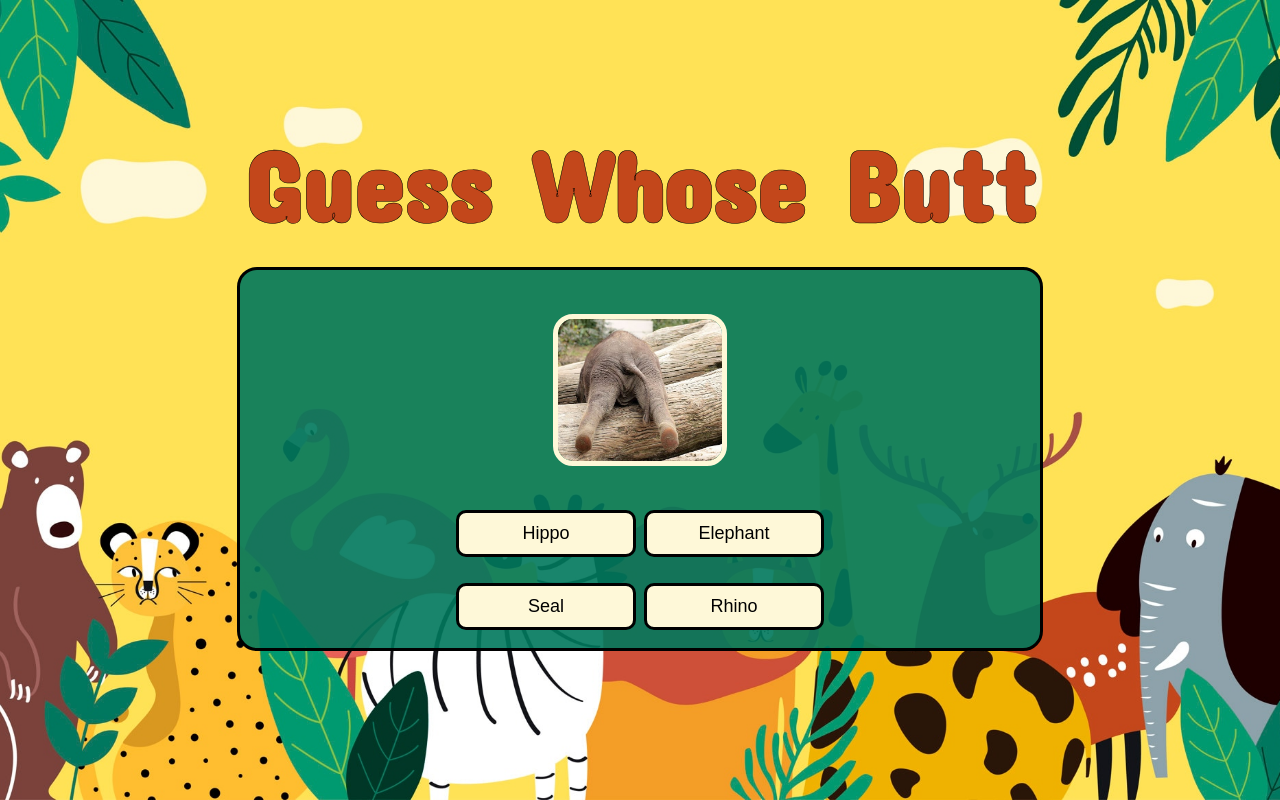
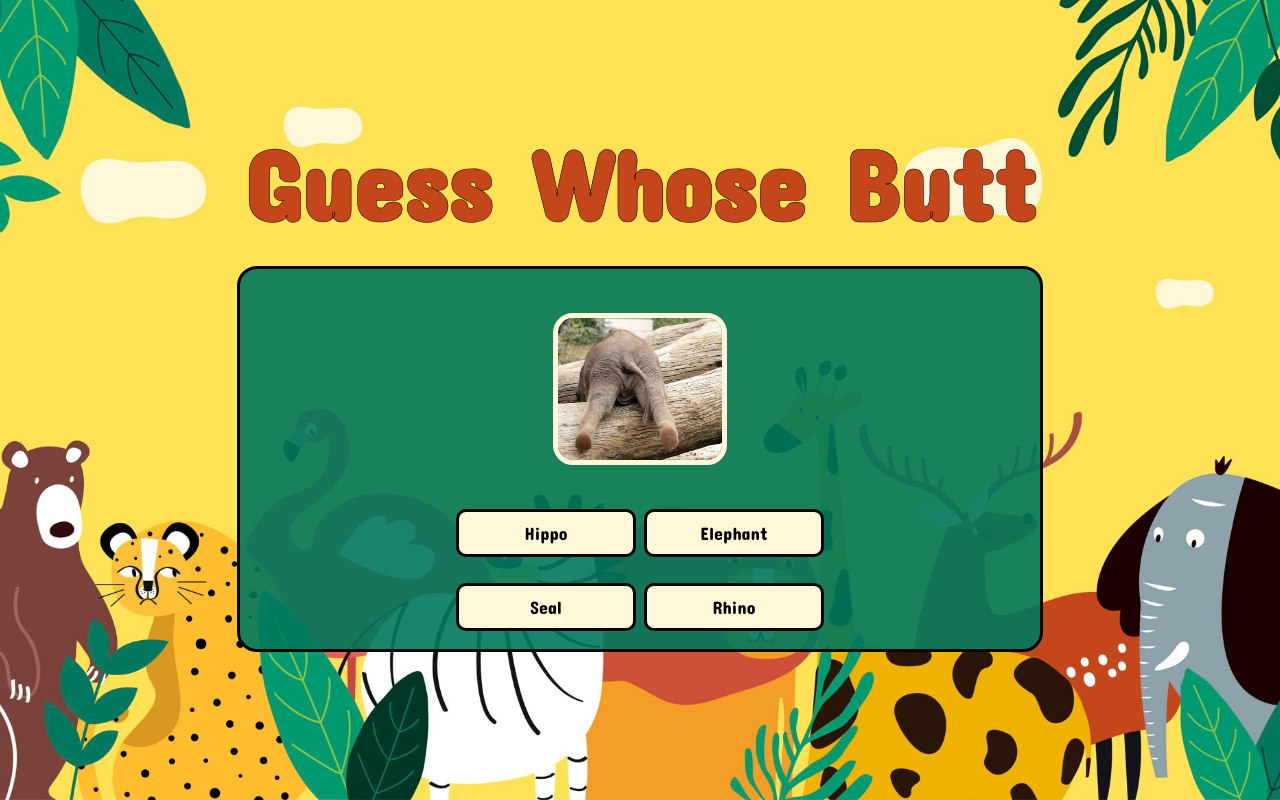
Before and after one commit to Technigo/project-redux-quiz-old, a React (Create React App) app: page / in a window 1280 px wide. Built offline with nearby package versions, Linux system fonts and the light colour scheme.

Commit message:
styling questions

```diff
--- a/src/components/QuestionPage.js
+++ b/src/components/QuestionPage.js
@@ -8,6 +8,7 @@ const AnswerSubmitBtn = styled.button`
   align-self: center;
   background: #fef8d8;
   color: #000;
+  font-family: 'Concert One', cursive;
   border: solid #000 3px;
   border-radius: 10px;
   padding: 10px;
```
